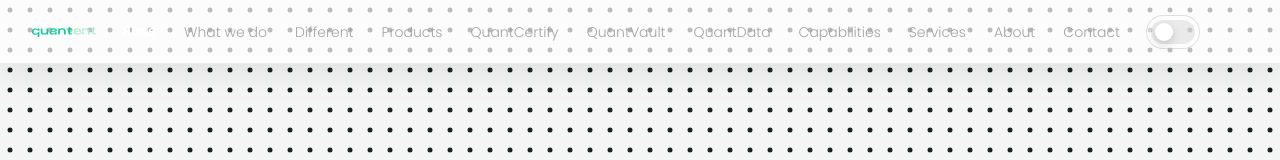
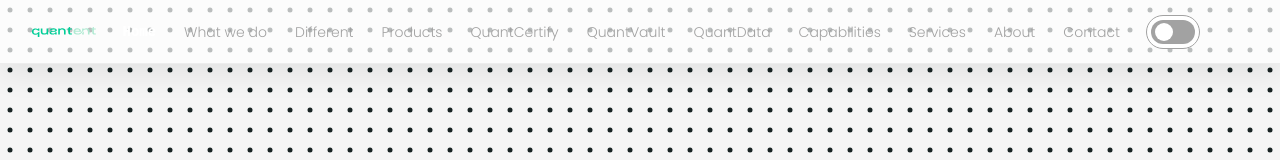
Before and after one commit to quantent-web/quantent-web, a Next.js app: page / in a window 1280 px wide. Shown: the top 160 px of the page. Built offline with nearby package versions, Linux system fonts and the light colour scheme; a web font is replaced by a local one.

Commit message:
refactor(switch): tokenized states and accessible focus ring

```diff
--- a/app/components/ui/Switch.tsx
+++ b/app/components/ui/Switch.tsx
@@ -17,6 +17,7 @@ export default function Switch({
       role="switch"
       aria-checked={checked}
       aria-label={ariaLabel}
+      data-state={checked ? 'checked' : 'unchecked'}
       className={`theme-switch ${className}`.trim()}
       onClick={() => onCheckedChange(!checked)}
     >
--- a/app/globals.css
+++ b/app/globals.css
@@ -1257,25 +1257,24 @@ html[data-theme="dark"] body {
   display: inline-flex;
   align-items: center;
   justify-content: center;
-  border: 1px solid rgba(0, 0, 0, 0.12);
-  background: rgba(255, 255, 255, 0.4);
+  border: 1px solid var(--border);
+  background: var(--card);
   border-radius: 999px;
   padding: 4px;
   cursor: pointer;
-  transition: border-color 0.2s ease, background 0.2s ease, box-shadow 0.2s ease;
+  transition: border-color 0.2s ease, background 0.2s ease, opacity 0.2s ease;
 }
 
 .theme-switch:focus-visible {
-  outline: 2px solid rgba(5, 205, 152, 0.9);
+  outline: 2px solid var(--ring);
   outline-offset: 2px;
-  box-shadow: 0 0 0 4px rgba(5, 205, 152, 0.2);
 }
 
 .theme-switch__track {
   width: 44px;
   height: 24px;
   border-radius: 999px;
-  background: rgba(0, 0, 0, 0.08);
+  background: var(--border);
   position: relative;
   display: inline-flex;
   align-items: center;
@@ -1287,33 +1286,33 @@ html[data-theme="dark"] body {
   width: 18px;
   height: 18px;
   border-radius: 999px;
-  background: #ffffff;
-  box-shadow: 0 4px 10px rgba(0, 0, 0, 0.16);
+  background: var(--card);
   transform: translateX(3px);
   transition: transform 0.2s ease, background 0.2s ease;
 }
 
+.theme-switch:hover .theme-switch__track {
+  border-color: var(--ring);
+}
+
+.theme-switch:active {
+  opacity: 0.9;
+}
+
 .theme-switch[aria-checked="true"] .theme-switch__track {
-  background: rgba(5, 205, 152, 0.25);
-  border-color: rgba(5, 205, 152, 0.4);
+  background: var(--primary);
+  border-color: var(--primary);
 }
 
 .theme-switch[aria-checked="true"] .theme-switch__thumb {
   transform: translateX(23px);
-  background: #ffffff;
+  background: var(--primary-foreground);
 }
 
-html[data-theme="dark"] .theme-switch {
-  border-color: rgba(255, 255, 255, 0.16);
-  background: rgba(14, 20, 20, 0.45);
-}
-
-html[data-theme="dark"] .theme-switch__track {
-  background: rgba(255, 255, 255, 0.08);
-}
-
-html[data-theme="dark"] .theme-switch__thumb {
-  background: #f8fffb;
+.theme-switch:disabled,
+.theme-switch[aria-disabled="true"] {
+  opacity: 0.5;
+  cursor: not-allowed;
 }
 
 @media (max-width: 768px) {
```
